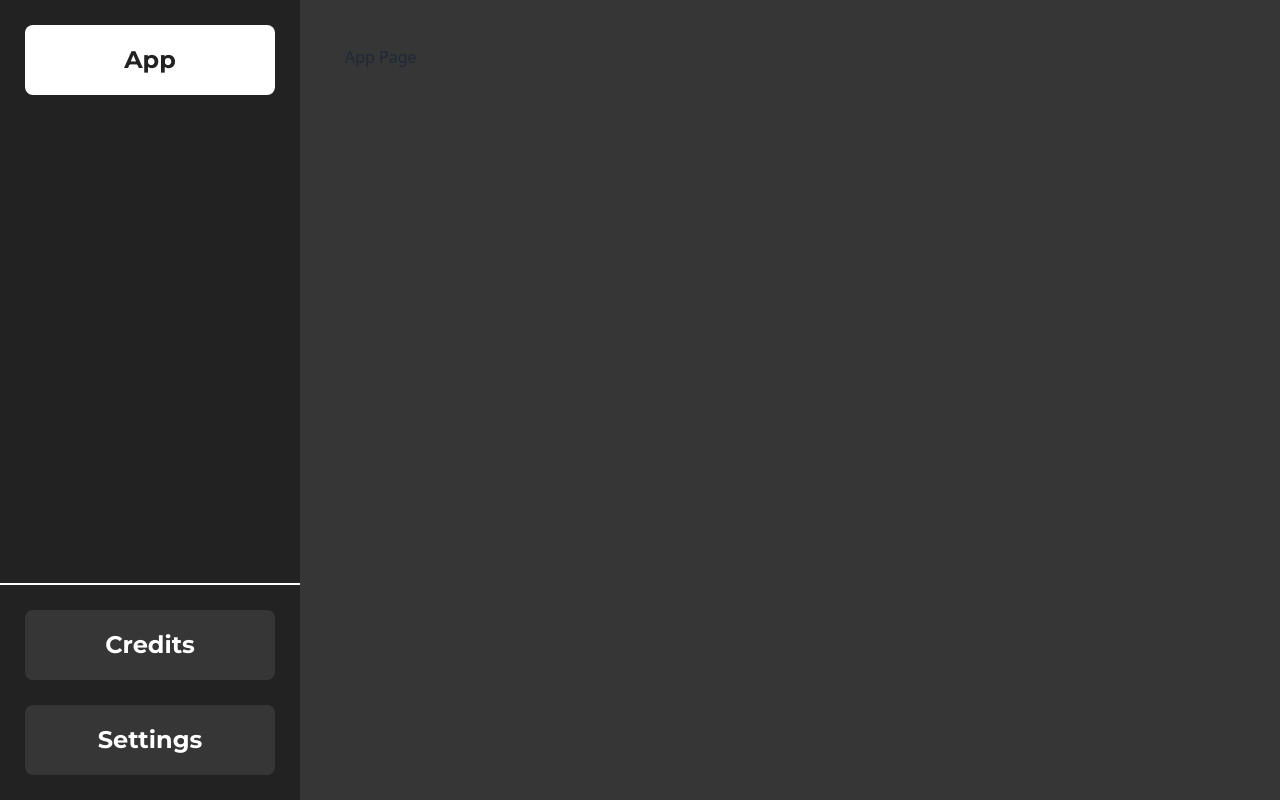
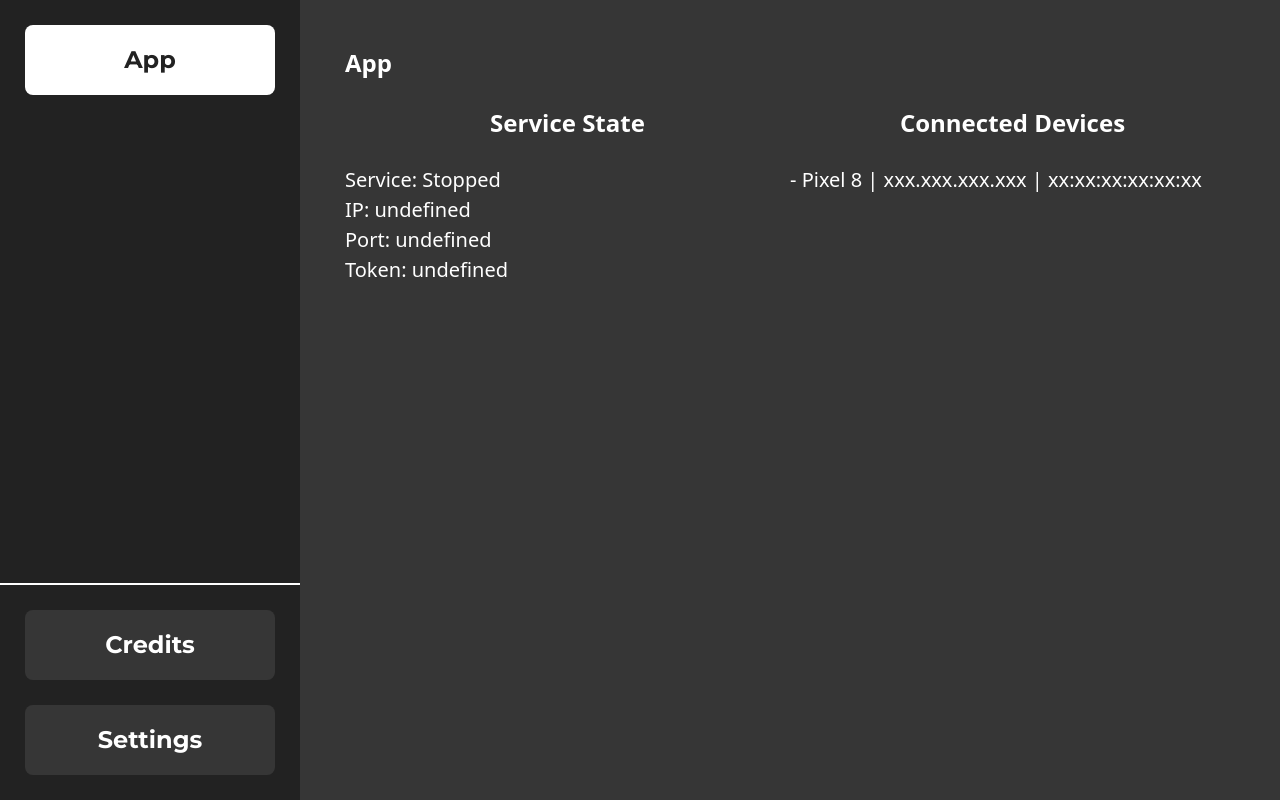
Before and after one commit to sikelio/sikontrol, a website built with Vite: page index.html in a window 1280 px wide. Built offline with nearby package versions, Linux system fonts and the light colour scheme; what @hotwired/stimulus would draw is missing.

Commit message:
Added app layout + ip fetch

```diff
--- a/index.html
+++ b/index.html
@@ -29,8 +29,52 @@
       </div>
 
       <div class="flex-grow bg-app-light-gray p-[45px] overflow-y-auto">
-        <div data-main-target="page" class="w-full h-full">
-          <span>App Page</span>
+        <div data-main-target="page" data-controller="app" class="w-full h-full">
+          <span class="text-[24px] text-white font-bold">App</span>
+
+          <br><br>
+
+          <div class="flex">
+            <div class="flex-1">
+              <span class="text-[24px] text-white font-bold flex justify-center">Service State</span>
+
+              <br>
+
+              <span class="text-[20px] text-white">
+                Service: <span>Stopped</span>
+              </span>
+
+              <br>
+
+              <span class="text-[20px] text-white">
+                IP: <span data-app-target="ip">undefined</span>
+              </span>
+
+              <br>
+
+              <span class="text-[20px] text-white">
+                Port: <span>undefined</span>
+              </span>
+
+              <br>
+
+              <span class="text-[20px] text-white">
+                Token: <span>undefined</span>
+              </span>
+            </div>
+
+            <div class="flex-1">
+              <span class="text-[24px] text-white font-bold flex justify-center">Connected Devices</span>
+
+              <br>
+
+              <ul class="text-[20px] text-white" data-main-target="devices">
+                <li>
+                  <span>- Pixel 8 | xxx.xxx.xxx.xxx | xx:xx:xx:xx:xx:xx</span>
+                </li>
+              </ul>
+            </div>
+          </div>
         </div>
 
         <div data-main-target="page" data-controller="credits" class="w-full h-full hidden">
--- a/src-tauri/Cargo.toml
+++ b/src-tauri/Cargo.toml
@@ -14,6 +14,7 @@ tauri-build = { version = "1", features = [] }
 tauri = { version = "1", features = ["shell-open"] }
 serde = { version = "1", features = ["derive"] }
 serde_json = "1"
+local-ip-address = "0.6.1"
 
 [features]
 # This feature is used for production builds or when a dev server is not specified, DO NOT REMOVE!!
--- /dev/null
+++ b/src/controllers/app_controller.ts
@@ -0,0 +1,15 @@
+import { Controller } from '@hotwired/stimulus';
+import { invoke } from '@tauri-apps/api';
+
+export default class app_controller extends Controller {
+    public static targets: string[] = ['ip', 'devices'];
+
+    declare readonly ipTarget: HTMLSpanElement;
+    declare readonly devicesTarget: HTMLUListElement;
+
+    public async connect() {
+        const ip: string = await invoke('get_ip');
+
+        this.ipTarget.textContent = ip
+    }
+}
--- a/src/main.ts
+++ b/src/main.ts
@@ -1,12 +1,14 @@
 import { Application } from '@hotwired/stimulus';
 
 import main_controller from './controllers/main_controller';
+import app_controller from './controllers/app_controller';
 import credits_controller from './controllers/credits_controller';
 import settings_controller from './controllers/settings_controller';
 
 window.addEventListener('DOMContentLoaded', async (): Promise<void> => {
   const application: Application = Application.start();
   application.register('main', main_controller);
+  application.register('app', app_controller);
   application.register('credits', credits_controller);
   application.register('settings', settings_controller);
 });
```
Also changed, not shown: 2 other files.
